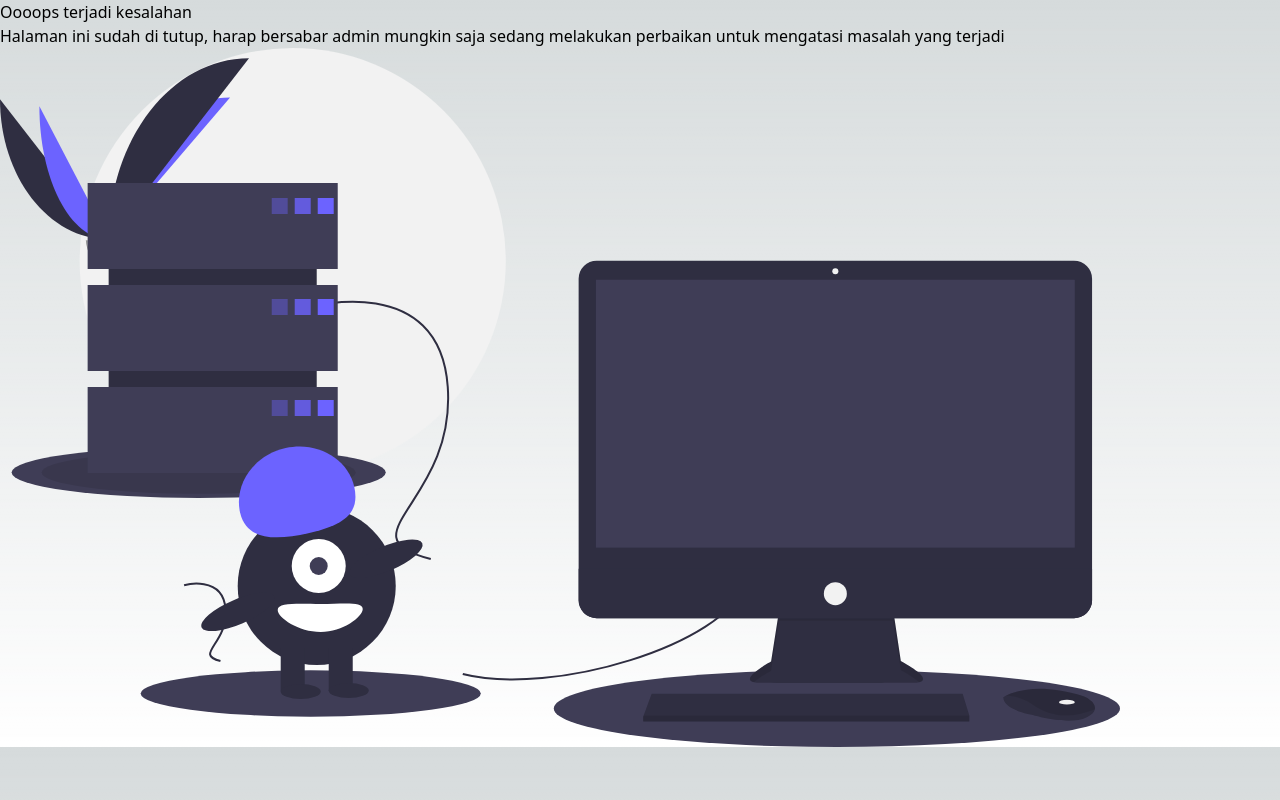
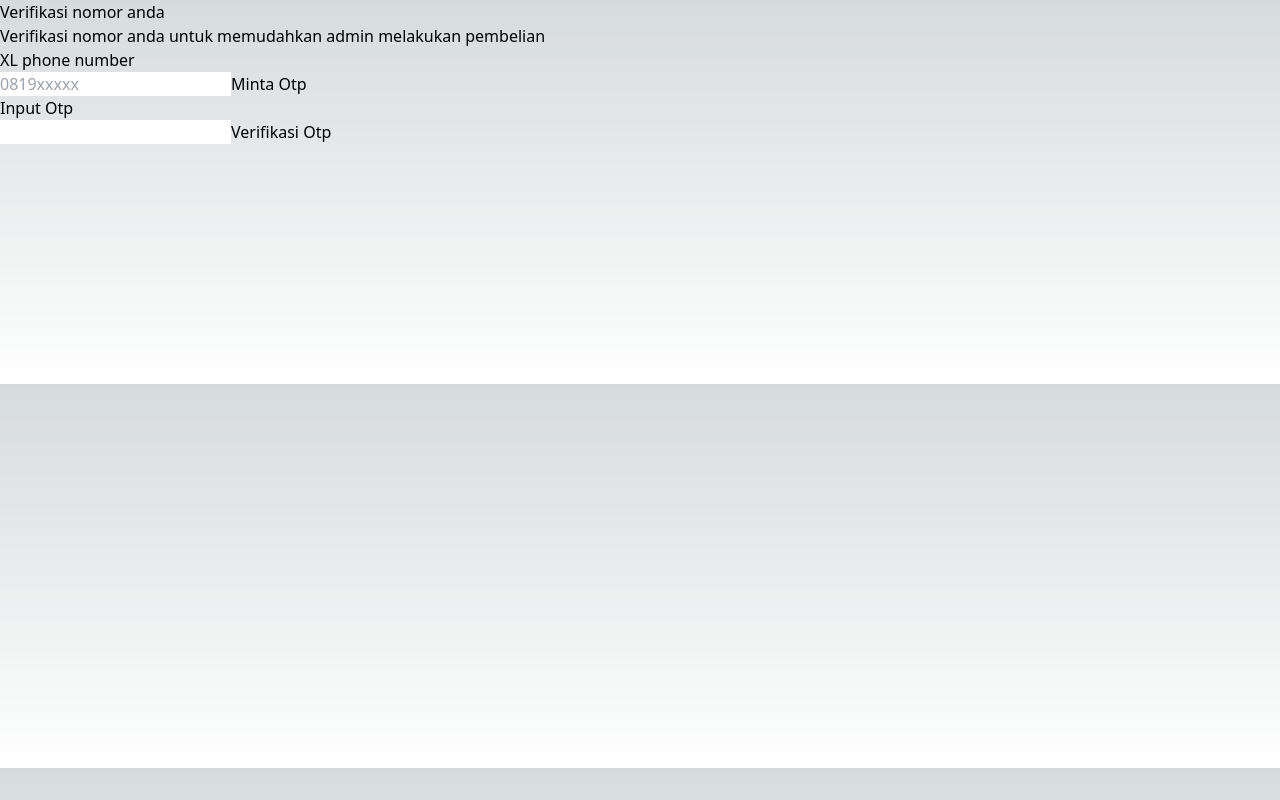
Before and after one commit to perawita/verifikasi-tembak-kuota-TYz, a Next.js app: page / in a window 1280 px wide. Built offline with nearby package versions, Linux system fonts and the light colour scheme.

Commit message:
Update index.js

```diff
--- a/pages/index.js
+++ b/pages/index.js
@@ -5,7 +5,7 @@ import Content from '@/pages/tamplates/contents/';
 const inter = Inter({ subsets: ["latin"] });
 
 export default function Home() {
-  const aktifkan = false;
+  const aktifkan = true;
 
   return aktifkan ? (
     <div className="isolate bg-white px-6 py-24 sm:py-32 lg:px-8">
```
